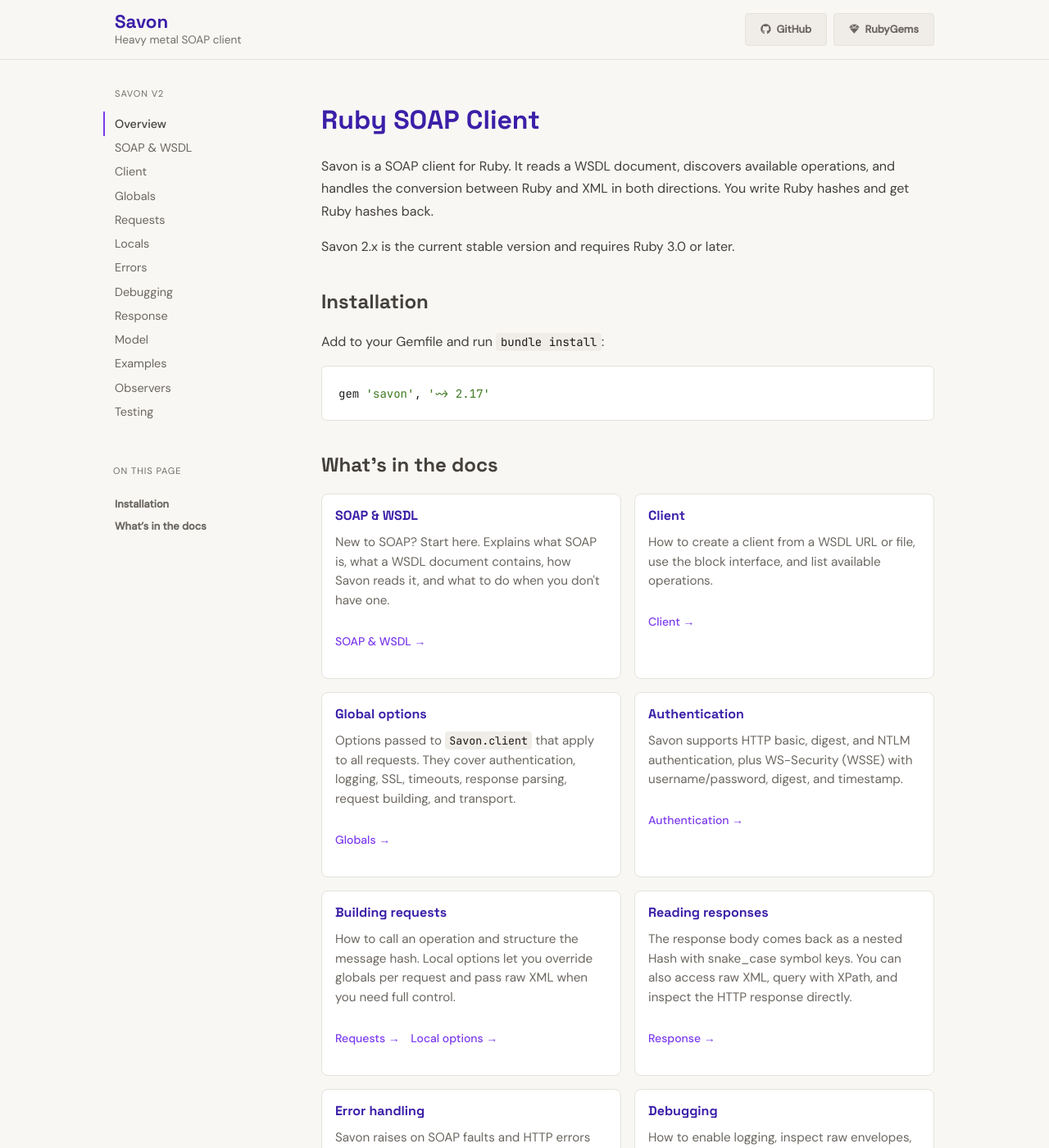
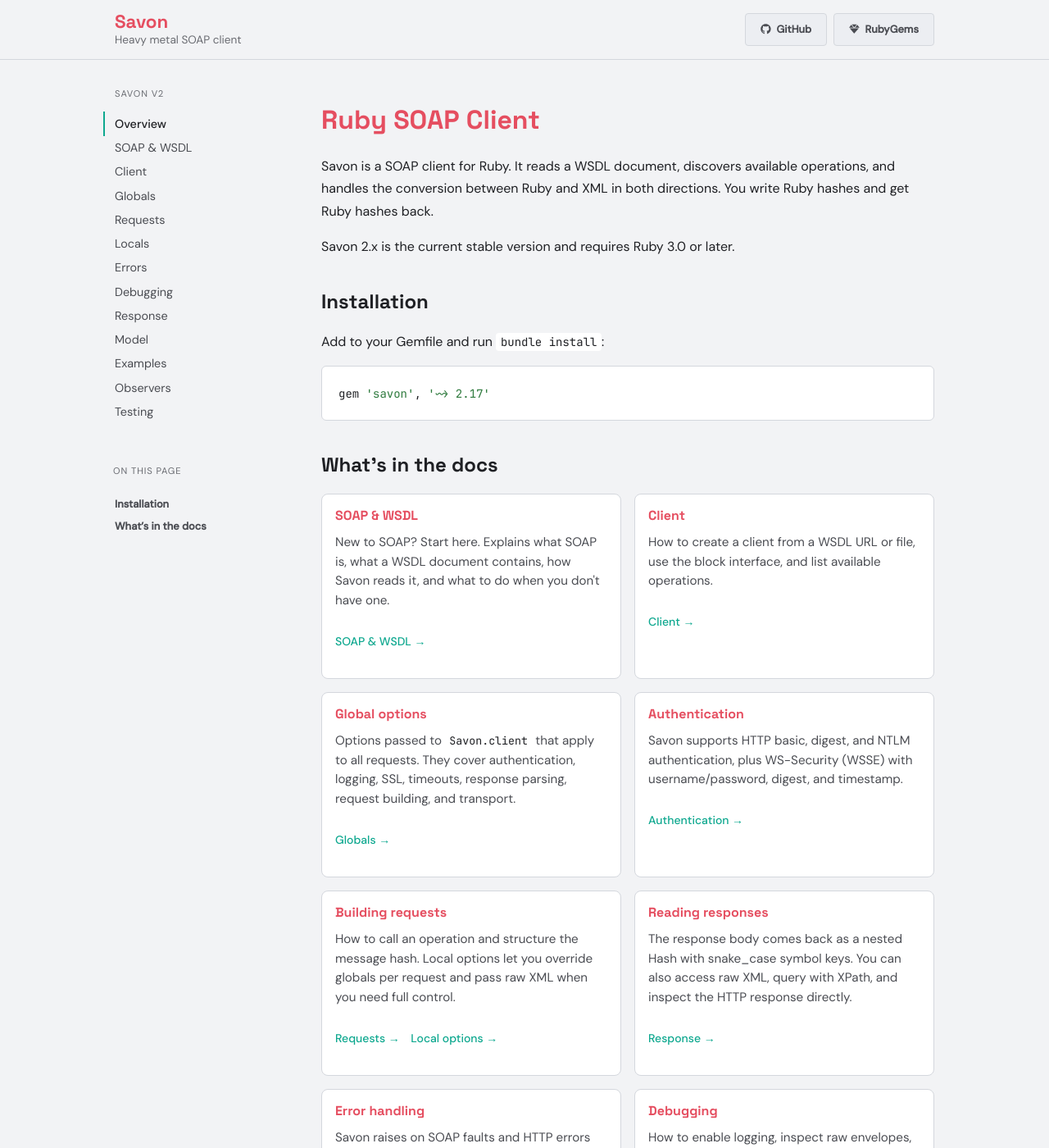
Before and after one commit to savonrb/savonrb.github.io, a Jekyll site: the page built from index.md, in a window 1280 px wide and 1400 px high. Shown: the whole window at 82% size. Built offline with Jekyll 4.4.1, drawn with Linux system fonts in a browser that asks for light colours.

Commit message:
Update theme

```diff
--- a/assets/style.scss
+++ b/assets/style.scss
@@ -25,26 +25,26 @@
   src: url('/assets/fonts/JetBrainsMono-Regular.woff2') format('woff2');
 }
 
-// Light mode — warm neutral, purple accent
+// Light mode — cool gray base, terracotta + teal accents
 :root {
-  --color-bg:           #F8F7F4;
+  --color-bg:           #f2f3f5;
   --color-surface:      #FFFFFF;
-  --color-overlay:      #F0EDE8;
-  --color-muted:        #736F68;
-  --color-subtle:       #6B6660;
-  --color-text:         #44403C;
-  --color-heading:      #3B1FA8;
-  --color-accent:       #7C3AED;
-  --color-accent-hover: #9333EA;
-  --color-border:       #E5E2DC;
-  --color-code-bg:      #F0EDE8;
-  --color-code-text:    #1C1B1A;
+  --color-overlay:      #eceef2;
+  --color-muted:        #6A6C72;
+  --color-subtle:       #4A4C52;
+  --color-text:         #1F2024;
+  --color-heading:      #E54E60;
+  --color-accent:       #0EA88F;
+  --color-accent-hover: #0A7E6B;
+  --color-border:       #D4D7DD;
+  --color-code-bg:      #FFFFFF;
+  --color-code-text:    #1F2024;
 
-  --syntax-comment:     #6E6A63;
-  --syntax-keyword:     #7C3AED;
-  --syntax-string:      #3F7A22;
-  --syntax-literal:     #B45309;
-  --syntax-name:        #0E7490;
+  --syntax-comment:     #7A7C82;
+  --syntax-keyword:     #0F7868;
+  --syntax-string:      #2E7A3D;
+  --syntax-literal:     #A45A0F;
+  --syntax-name:        #C24E1A;
 
   --font-heading: 'Space Grotesk', system-ui, sans-serif;
   --font-body:    'DM Sans', system-ui, sans-serif;
@@ -57,21 +57,21 @@
     --color-bg:           #141312;
     --color-surface:      #1D1C1A;
     --color-overlay:      #272523;
-    --color-muted:        #85807A;
-    --color-subtle:       #9A9590;
-    --color-text:         #C9C5BE;
-    --color-heading:      #C4B5FD;
-    --color-accent:       #A78BFA;
-    --color-accent-hover: #C4B5FD;
+    --color-muted:        #84817C;
+    --color-subtle:       #9A9692;
+    --color-text:         #C8C6C2;
+    --color-heading:      #ffb58a;
+    --color-accent:       #8affdd;
+    --color-accent-hover: #b0ffe8;
     --color-border:       #2C2A28;
     --color-code-bg:      #1D1C1A;
     --color-code-text:    #F0EDE8;
 
-    --syntax-comment:     #8B867E;
-    --syntax-keyword:     #A78BFA;
-    --syntax-string:      #8FB573;
-    --syntax-literal:     #E0A458;
-    --syntax-name:        #7FB3C8;
+    --syntax-comment:     #85807A;
+    --syntax-keyword:     #8affdd;
+    --syntax-string:      #a3d18a;
+    --syntax-literal:     #ffb58a;
+    --syntax-name:        #f5d699;
   }
 }
 
@@ -340,7 +340,7 @@
 
 .btn:hover {
   color: var(--color-accent-hover);
-  border-color: var(--color-accent);
+  border-color: var(--color-accent-hover);
   text-decoration: none;
   background: var(--color-overlay);
 }
```
